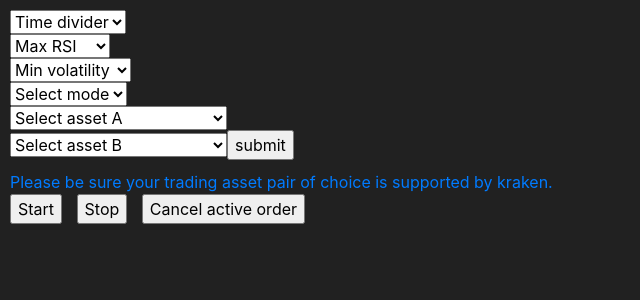
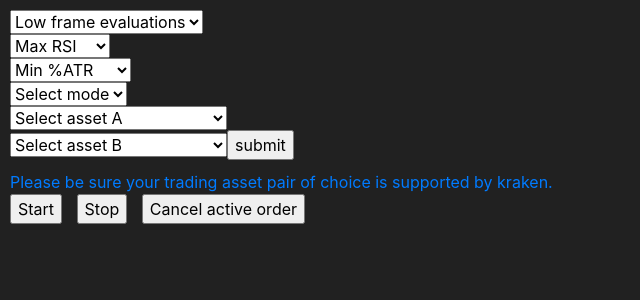
Before and after one commit to Nireus79/Hermes, a Flask app: page /control in a window 1280 px wide. Shown: the part 76-376 px from the top of the page, without its empty margins (0-640 px from the left). Run offline with Flask 2, Linux system fonts and the light colour scheme; some libraries are stand-ins or nearby versions.

Commit message:
console werkzeug

```diff
--- a/app/templates/control.html
+++ b/app/templates/control.html
@@ -7,27 +7,30 @@
 {% block body %}
     <form action="#" method="post">
         <select name="divider" class="form-select" aria-label="Default select example">
-          <option selected>Time divider</option>
-          <option value='1'>Ignore</option>
-          <option value='2'>/2</option>
-          <option value='4'>/4</option>
-          <option value='6'>/6</option>
+          <option selected>Low frame evaluations</option>
+          <option value='1'>1</option>
+          <option value='2'>2</option>
+          <option value='4'>4</option>
+          <option value='6'>6</option>
         </select>
         <br>
         <select name="rsi" class="form-select" aria-label="Default select example">
           <option selected>Max RSI</option>
+          <option value='70'>Default 70</option>
+          <option value='75'>75</option>
+          <option value='80'>80</option>
+          <option value='85'>85</option>
+          <option value='90'>90</option>
           <option value='100'>Ignore</option>
-          <option value='70'>Default 70</option>
-          <option value='80'>80</option>
-          <option value='90'>90</option>
         </select>
         <br>
         <select name="volatility" class="form-select" aria-label="Default select example">
-          <option selected>Min volatility</option>
+          <option selected>Min %ATR</option>
           <option value='0'>Ignore</option>
           <option value='0.5'>Default 0.5%</option>
           <option value='1'>1%</option>
           <option value='1.5'>1.5%</option>
+          <option value='2'>2%</option>
         </select>
         <br>
         <select name="mode" class="form-select" aria-label="Default select example">
```
